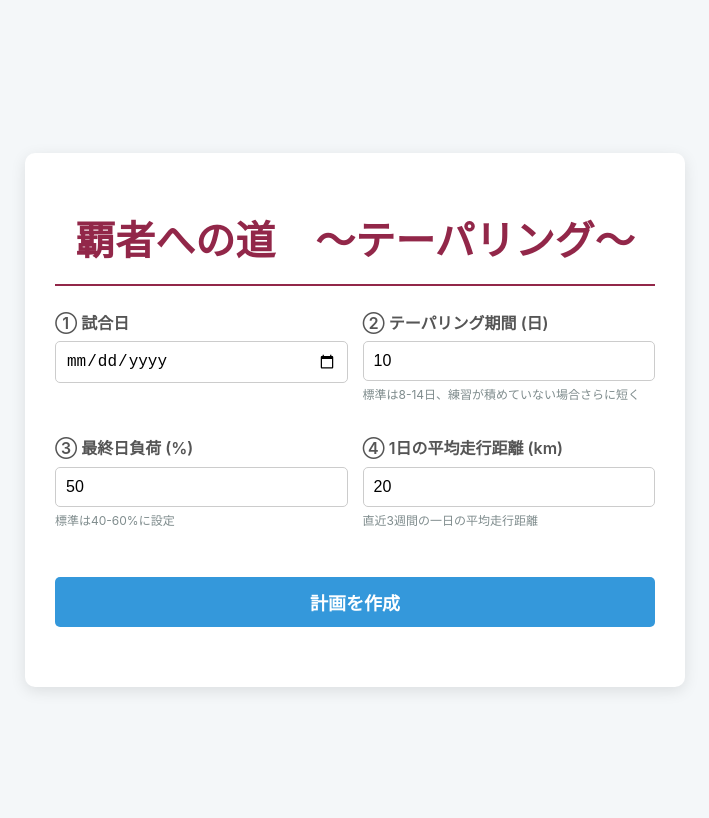
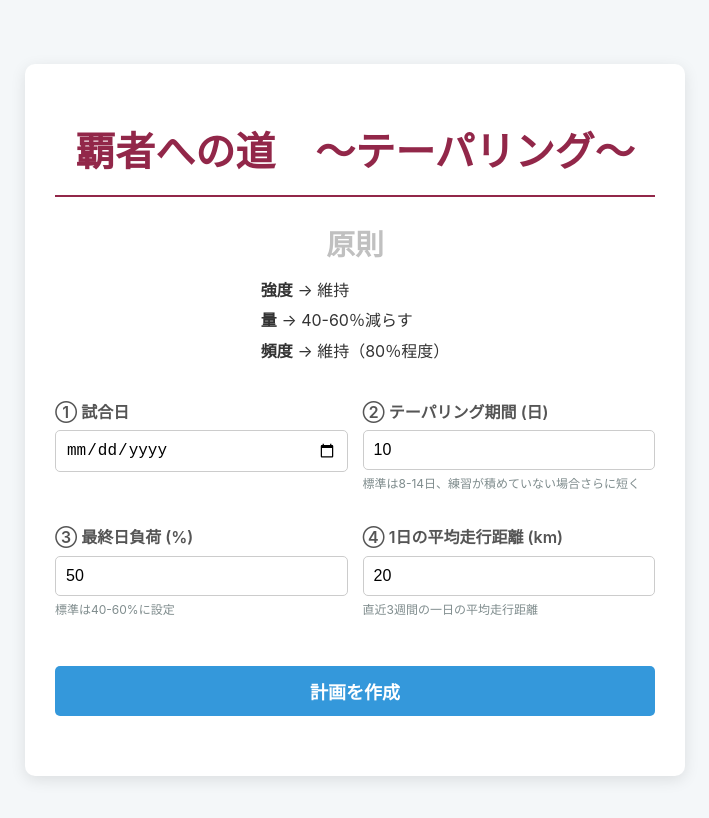
Before and after one commit to chinchiku/tapering_calculator_waseda, a plain HTML site: page index.html in a window 1280 px wide. Shown: the whole page, without its empty margins (285-994 px from the left). Drawn offline with Linux system fonts and the light colour scheme; a web font is replaced by a local one.

Commit message:
index.html

```diff
--- a/index.html
+++ b/index.html
@@ -38,6 +38,31 @@
             border-bottom: 2px solid #922749;
             padding-bottom: 10px;
         }
+
+        .principles {
+    margin-bottom: 30px;
+    text-align: center;
+}
+.principles h2 {
+    font-family: 'Yuji Syuku', serif;
+    color: #c0c0c0; /* 銀色 */
+    font-size: 1.8em;
+    margin-bottom: 10px;
+    border: none;
+    padding: 0;
+}
+.principles ul {
+    list-style: none;
+    padding: 0;
+    margin: 0 auto;
+    display: inline-block;
+    text-align: left;
+}
+.principles li {
+    font-size: 16px;
+    margin-bottom: 5px;
+}
+
         .input-grid {
             display: grid;
             grid-template-columns: 1fr 1fr;
@@ -119,6 +144,14 @@
     <div class="container">
         <h1>覇者への道　～テーパリング～</h1>
 
+        <div class="principles">
+            <h2>原則</h2>
+            <ul>
+                <li><strong>強度</strong> → 維持</li>
+                <li><strong>量</strong> → 40-60％減らす</li>
+                <li><strong>頻度</strong> → 維持（80％程度）</li>
+            </ul>
+        </div>
         <div class="input-grid">
             <div class="input-group">
                 <label for="raceDate">① 試合日</label>
@@ -216,4 +249,5 @@
     </script>
 
 </body>
+
 </html>
```
